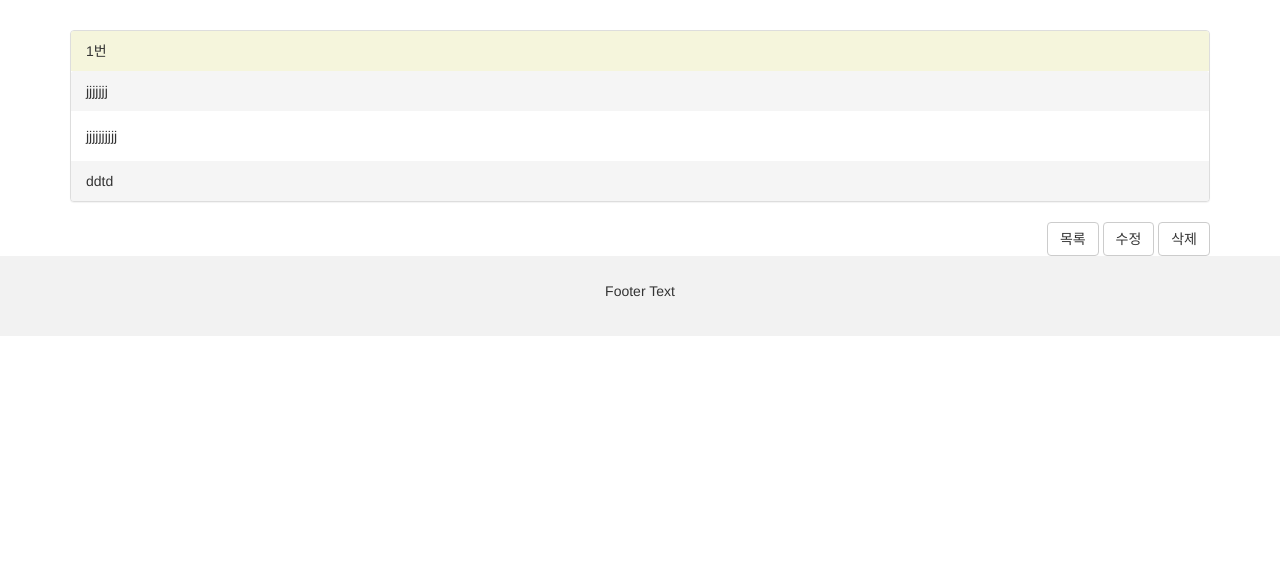
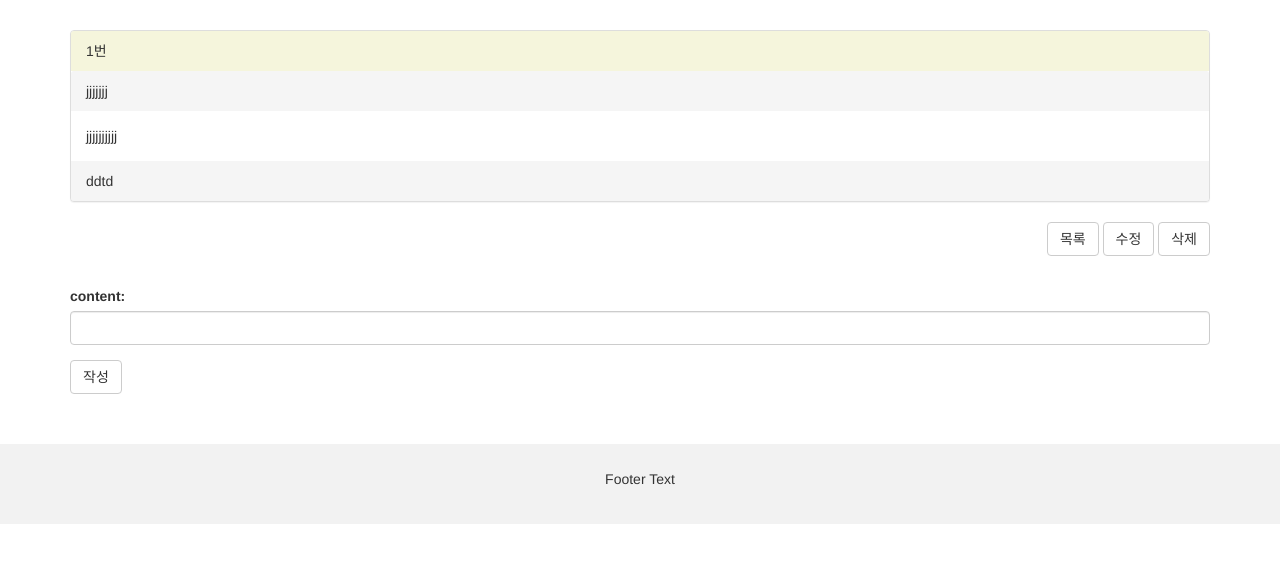
Before and after one commit to Ziooong/board, a Django app: page /article/detail/1/ in a window 1280 px wide. Shown: the part 52-615 px from the top of the page. Run offline with Django 3.2, Linux system fonts and the light colour scheme; data comes from the database, SQL or seed files in the repository; both versions use the stored data as it was after the commit; some libraries are stand-ins or nearby versions.

Commit message:
221020commit

```diff
--- a/article/models.py
+++ b/article/models.py
@@ -9,3 +9,9 @@ class Article(models.Model):
   title = models.CharField(max_length=100)
   content = models.CharField(max_length=1000)
   user = models.ForeignKey(User, on_delete=models.CASCADE)
+
+class Reply(models.Model):
+  content = models.CharField(max_length=1000)
+  user = models.ForeignKey(User, on_delete=models.CASCADE)
+  article = models.ForeignKey(Article, on_delete=models.CASCADE)
+  #migrate, migration 해야 함!
--- a/config/urls.py
+++ b/config/urls.py
@@ -31,6 +31,7 @@ urlpatterns = [
     path('article/detail/<int:id>/', views.detail),
     path('article/update/<int:id>/', views.update),
     path('article/delete/<int:id>/', views.delete),
+    path('article/reply/<int:id>/', views.reply),
 
     path('map/', views.map),
     path('map_data/', views.map_data),
--- a/config/views.py
+++ b/config/views.py
@@ -1,6 +1,6 @@
 from django.http import HttpResponse
 from django.http import HttpResponseRedirect
-from django.shortcuts import render
+from django.shortcuts import redirect, render
 import hashlib
 
 def index(request):
@@ -12,7 +12,7 @@ def index(request):
   return render(request, 'index.html')
 
 from django.http import HttpResponseRedirect
-from article.models import User
+from article.models import Reply, User
 
 def signup(request):
   if request.method == 'POST':
@@ -108,6 +108,7 @@ def detail(request, id):
   context = {
     'article' : article
   }
+
   return render(request, 'detail.html', context)
 
 def update(request, id):
@@ -164,6 +165,18 @@ def delete(request, id):
     return render(request, 'delete_success.html')
   except:
     return render(request, 'delete_fail.html')
+
+def reply(request, id):
+  email = request.session.get('email')
+  user = User.objects.get(email=email)
+  article = Article.objects.get(id=id)
+  content = request.GET.get('content')
+
+  reply = Reply(content=content, user=user, article=article)
+  reply.save()
+
+  return redirect('/article/detail/%s/' % id)
+
 
 def map(request):
   return render(request, 'map.html')
--- a/templates/detail.html
+++ b/templates/detail.html
@@ -19,6 +19,30 @@
   </a>
 </div>
 
+<!-- 댓글 작성 -->
+<div class="container" style='margin-top:30px;'>
+  <form action="/article/reply/{{ article.id }}/">
+    <div class="form-group">
+      <label for="content">content:</label>
+      <input type="content" class="form-control" id="content" name="content">
+    </div>
+    <button type="submit" class="btn btn-default">작성</button>
+  </form>
+</div>
+
+<!-- 댓글 출력 -->
+<div class="container" style='margin-top:30px;'>
+  <ul class="list-group">
+  {% for reply in article.reply_set.all %}
+    {% if request.session.email %}
+      <li class="list-group-item">{{ reply.content }} / {{ reply.user.name }}</li>
+    {% else %}
+      <li class="list-group-item">OOO</li>
+    {% endif %}
+  {% endfor %}
+  </ul>
+</div>
+
 <script>
   function update() {
     if(confirm("정말 수정하시겠습니까?"))
```
Also changed, not shown: templates/signin.html (+13 -0 lines), article/migrations/0002_reply.py (added), db.sqlite3.
